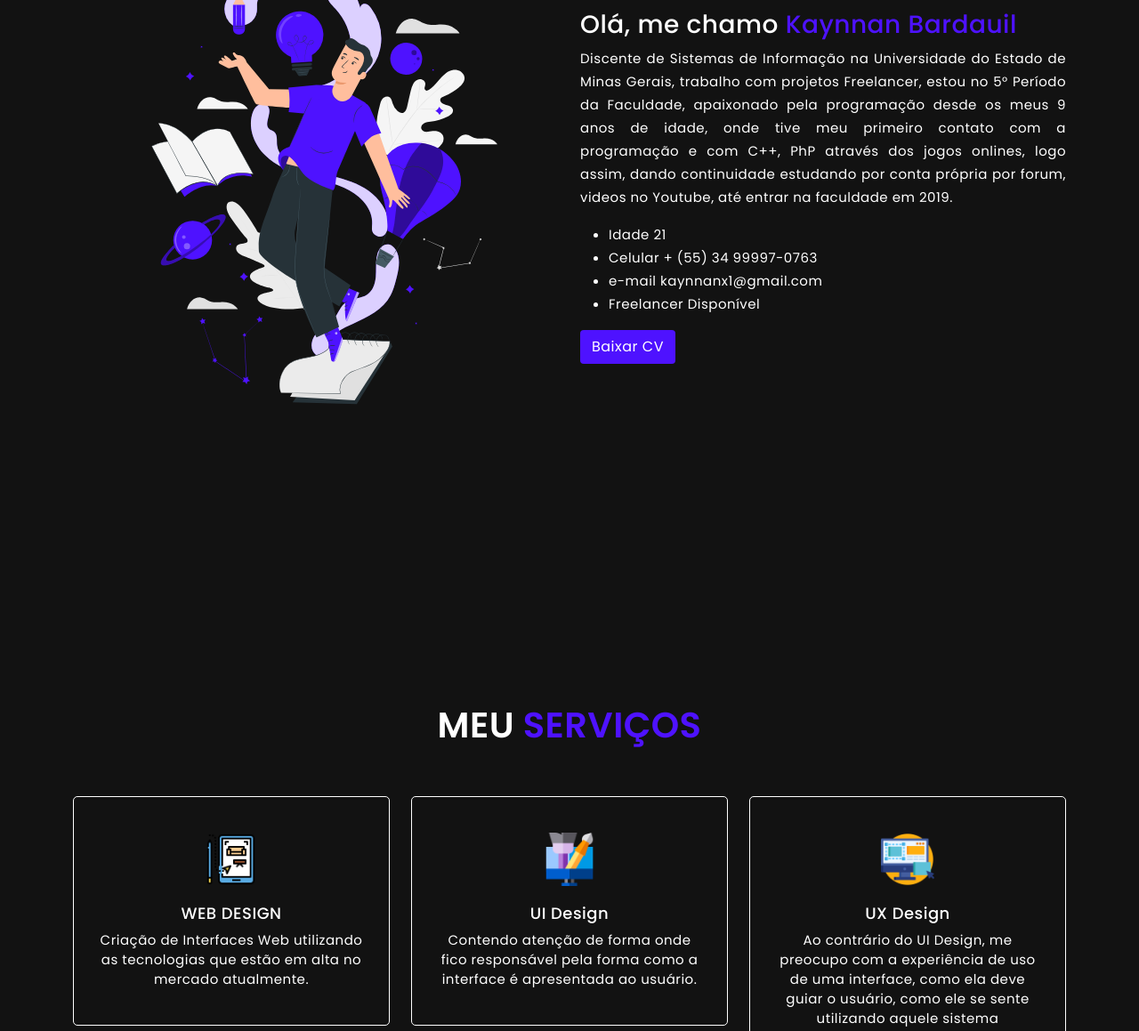
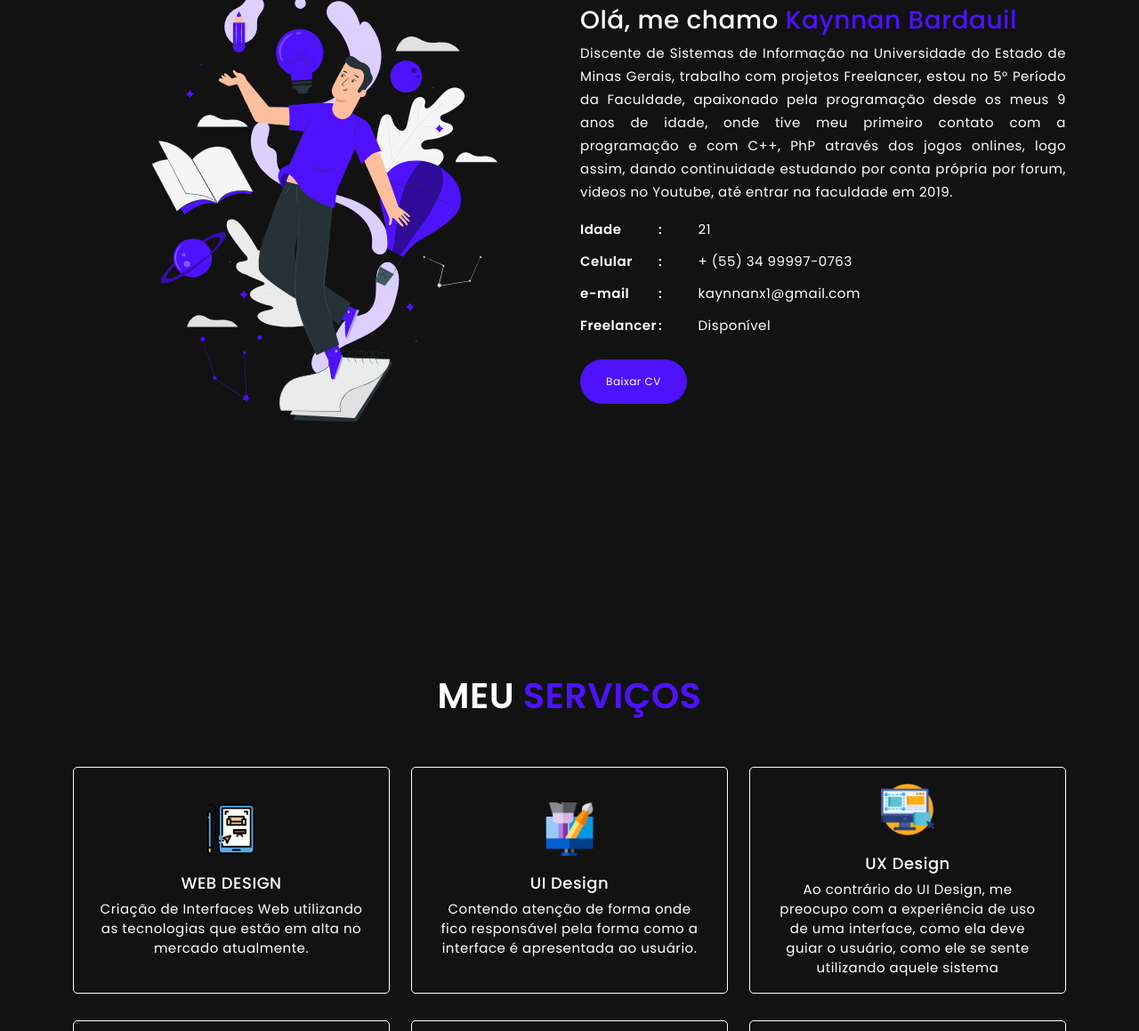
Before and after one commit to kaynnan/Portfolio, a plain HTML site: page index.html in a window 1280 px wide. Shown: the part 961-2120 px from the top of the page at 89% size. Drawn offline with Linux system fonts and the light colour scheme.

Commit message:
Update main.css

```diff
--- a/css/main.css
+++ b/css/main.css
@@ -21,7 +21,7 @@ body {
 section {
     background: #121212;
     min-height: 100vh !important;
-    margin-bottom: 40px;
+    padding: 60px 0;
 }
 
 nav {
@@ -34,9 +34,16 @@ span {
 }
 
 nav a:hover {
-    color: #4E12FF !important;
+    transition: 0.8s;
+    border-bottom: 1px solid #4E12FF;
 }
 
+ul,
+ol {
+    list-style: outside none none;
+    margin: 0;
+    padding: 0;
+}
 
 .navbar-brand {
     font-size: 24px;
@@ -58,6 +65,10 @@ nav a:hover {
 
 .roxo-btn {
     background: #4E12FF;
+    border-radius: 80px;
+    font-size: 12px;
+    width: 120px;
+    padding: 15px;
 }
 
 .roxo-txt {
@@ -72,6 +83,7 @@ nav a:hover {
 
 .info h3 {
     color: #4E12FF;
+    ;
 }
 
 .info p {
@@ -104,6 +116,7 @@ nav a:hover {
 }
 
 .servicos {
+    height: 255px !important;
     border-radius: 5px;
     cursor: pointer;
     border: 1px solid white;
@@ -120,10 +133,12 @@ nav a:hover {
 }
 
 .servicos:hover {
+    transition: 0.8s;
     border: 1px solid #4E12FF;
 }
 
 .servicos:hover h3 {
+    transition: 0.8s;
     color: #4E12FF;
 }
 
@@ -135,11 +150,30 @@ nav a:hover {
     line-height: 22px;
 }
 
-
-
 .icone img {
     width: 60px;
     height: 60px;
+}
+
+.sobre-perfil {
+    margin-bottom: 15px;
+}
+
+.sobre-perfil .pro-title {
+    font-weight: 600;
+    position: relative;
+    width: 128px;
+    display: inline-block;
+    margin-bottom: 10px;
+    color: #222;
+}
+
+.sobre-perfil .pro-title::after {
+    position: absolute;
+    content: ':';
+    color: #fff;
+    font-size: 14px;
+    left: 88px;
 }
 
 @media screen and (max-width: 1680px) {}
@@ -164,7 +198,6 @@ nav a:hover {
     }
 
     .home {
-        padding-top: 15px;
         flex-direction: column;
     }
 
@@ -172,4 +205,5 @@ nav a:hover {
         width: 350px;
         height: 400px;
     }
+
 }
```
